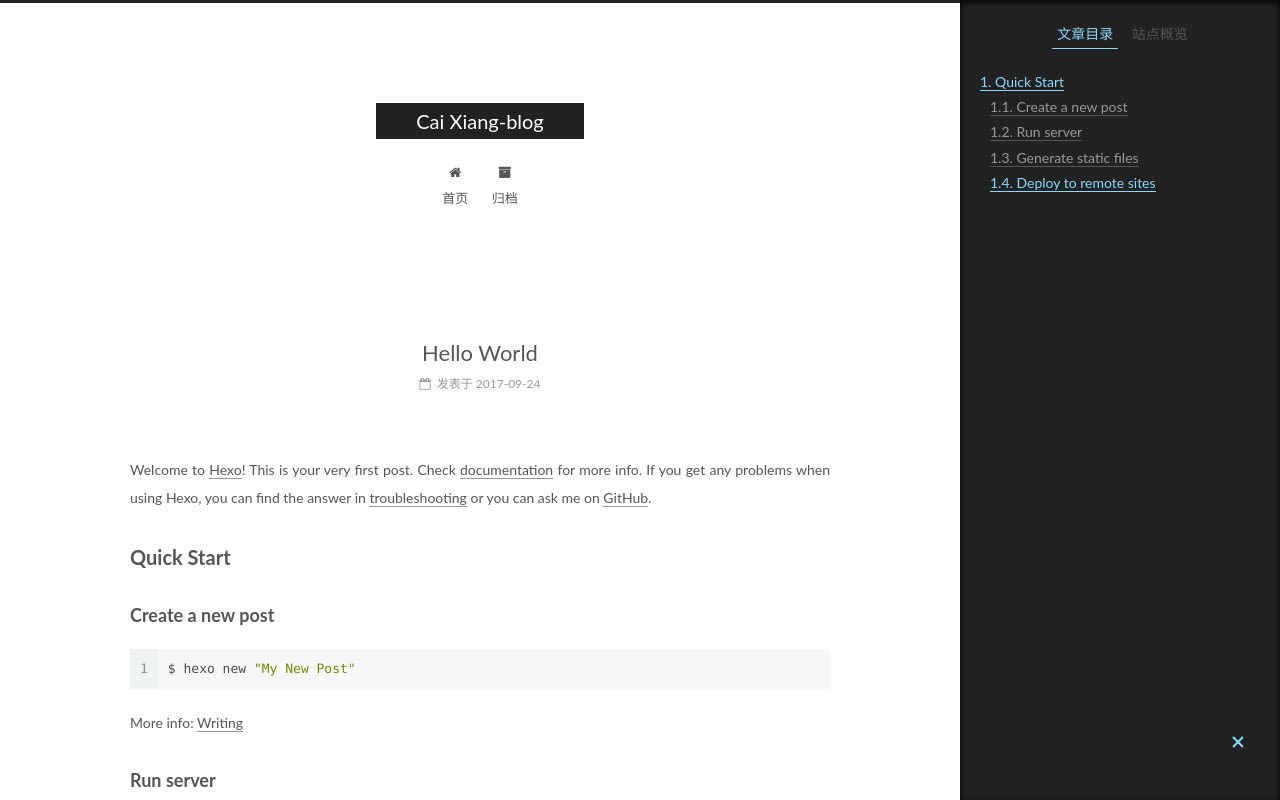
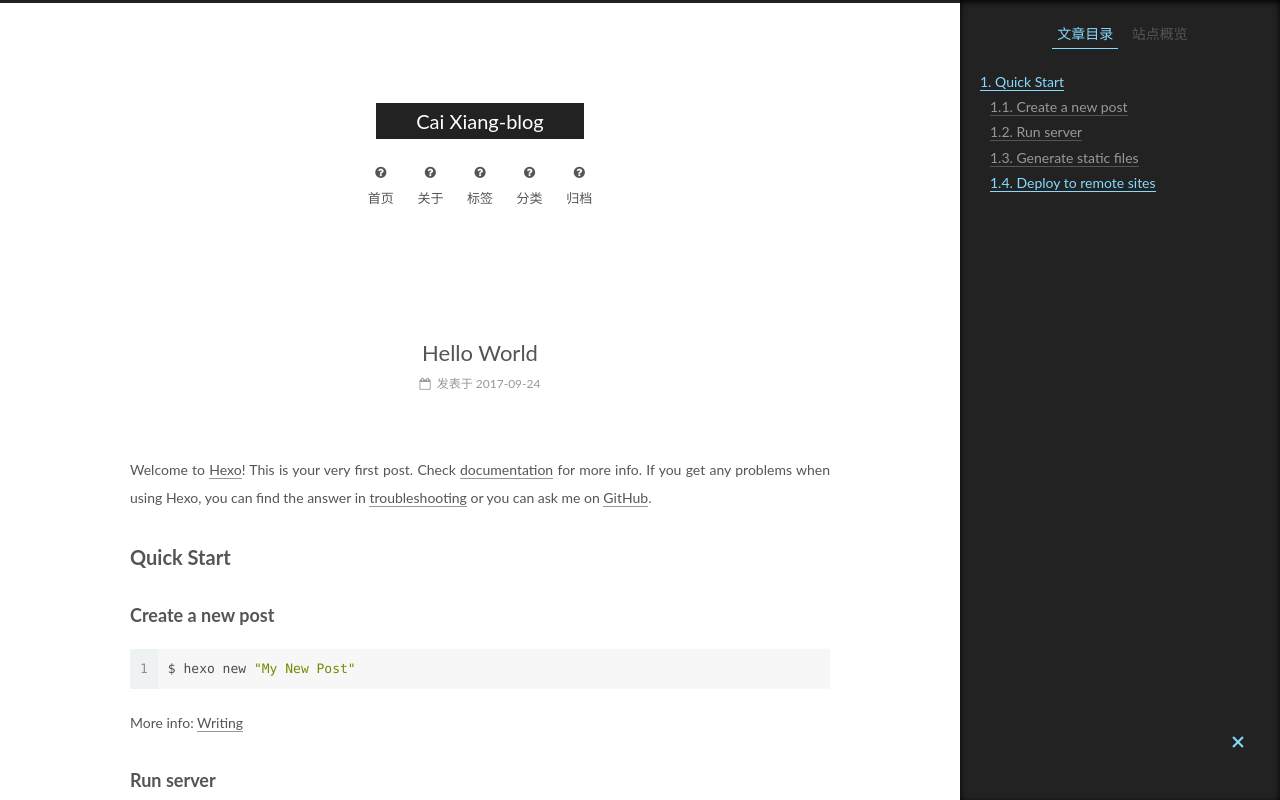
Before and after one commit to caixiangc/caixiangc.github.io, a plain HTML site: page 2017/09/24/hello-world/index.html in a window 1280 px wide. Shown: the top 800 px of the page. Drawn offline with Linux system fonts and the light colour scheme.

Commit message:
Site updated: 2017-09-24 16:43:33

```diff
--- a/2017/09/24/hello-world/index.html
+++ b/2017/09/24/hello-world/index.html
@@ -173,17 +173,47 @@
         <li class="menu-item menu-item-home">
           <a href="/" rel="section">
 
-              <i class="menu-item-icon fa fa-fw fa-home"></i> <br />
+              <i class="menu-item-icon fa fa-fw fa-question-circle"></i> <br />
 
             首页
           </a>
         </li>
 
 
+        <li class="menu-item menu-item-about">
+          <a href="/about" rel="section">
+
+              <i class="menu-item-icon fa fa-fw fa-question-circle"></i> <br />
+
+            关于
+          </a>
+        </li>
+
+
+        <li class="menu-item menu-item-tags">
+          <a href="/tags" rel="section">
+
+              <i class="menu-item-icon fa fa-fw fa-question-circle"></i> <br />
+
+            标签
+          </a>
+        </li>
+
+
+        <li class="menu-item menu-item-categories">
+          <a href="/categories" rel="section">
+
+              <i class="menu-item-icon fa fa-fw fa-question-circle"></i> <br />
+
+            分类
+          </a>
+        </li>
+
+
         <li class="menu-item menu-item-archives">
-          <a href="/archives/" rel="section">
+          <a href="/archives" rel="section">
 
-              <i class="menu-item-icon fa fa-fw fa-archive"></i> <br />
+              <i class="menu-item-icon fa fa-fw fa-question-circle"></i> <br />
 
             归档
           </a>
@@ -404,7 +434,7 @@
 
             <div class="site-state-item site-state-posts">
 
-              <a href="/archives/">
+              <a href="/archives">
 
                 <span class="site-state-item-count">2</span>
                 <span class="site-state-item-name">日志</span>
```
Also changed, not shown: 2017/09/24/post/index.html (+34 -4 lines), archives/2017/09/index.html (+34 -4 lines), archives/2017/index.html (+34 -4 lines), archives/index.html (+34 -4 lines), index.html (+34 -4 lines).
